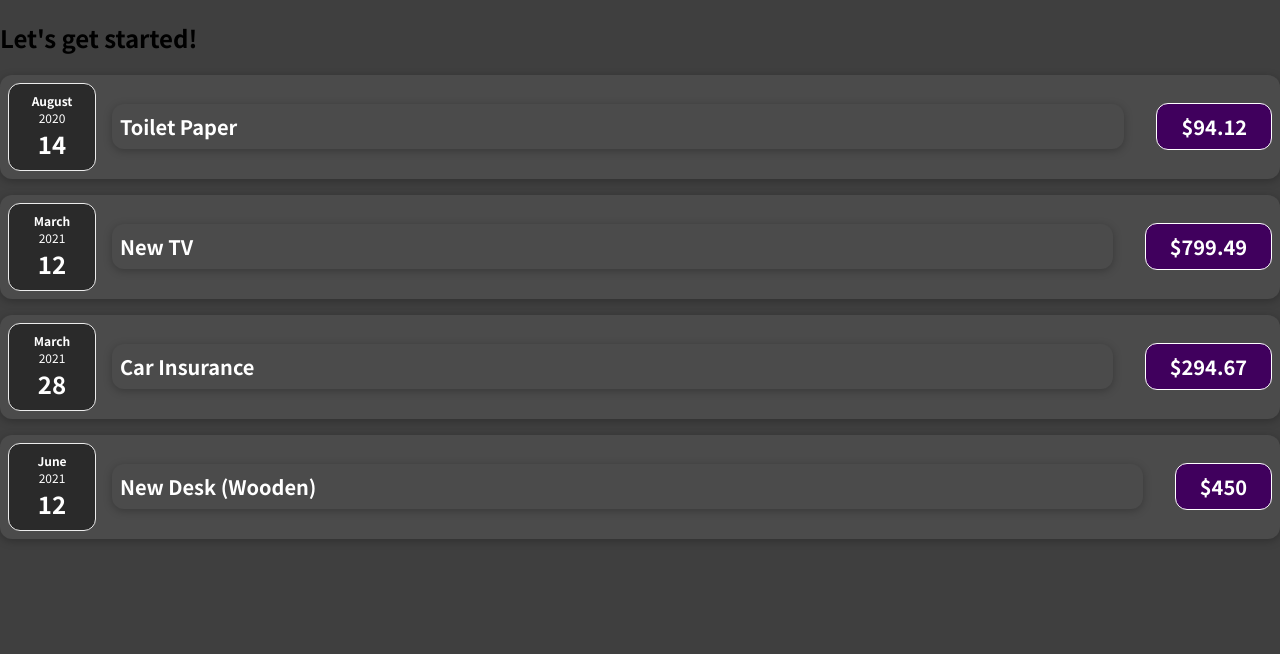
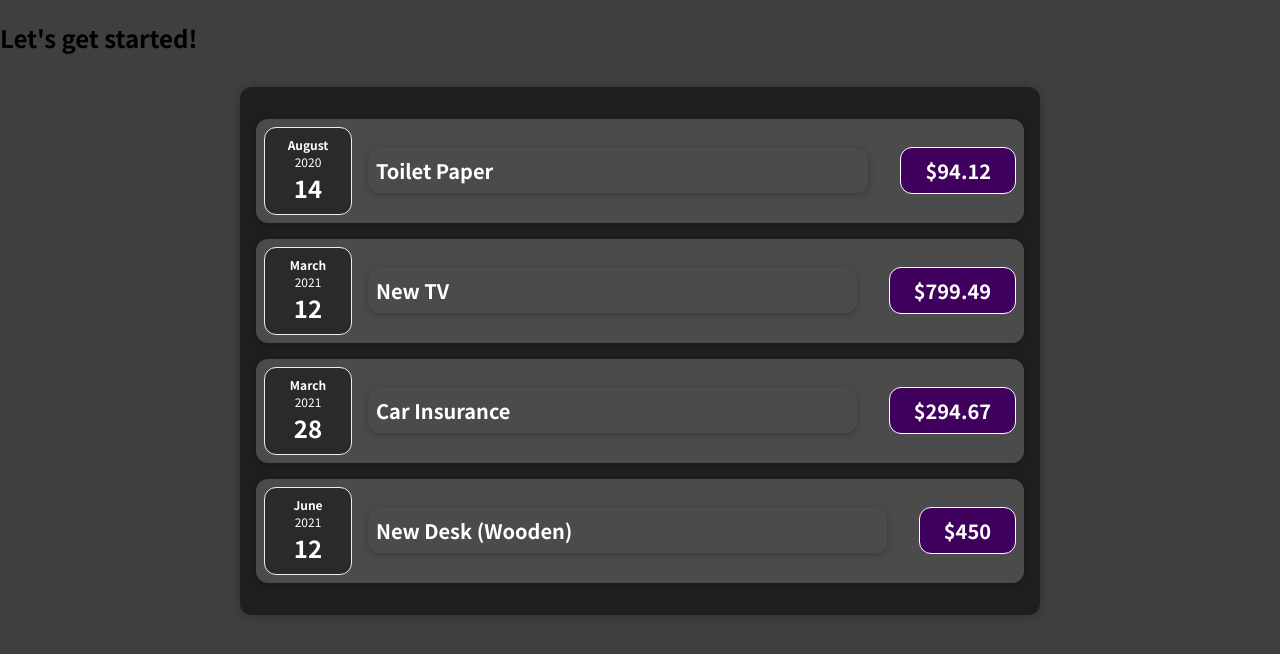
Before and after one commit to Kotaro666-dev/react_practice, a JavaScript app in the folder react-complete-guide/: page / in a window 1280 px wide. Shown: the top 654 px of the page. Built offline with nearby package versions, Linux system fonts and the light colour scheme.

Commit message:
Update: Add expenses file

```diff
--- a/react-complete-guide/src/App.js
+++ b/react-complete-guide/src/App.js
@@ -1,5 +1,4 @@
-import ExpenseItem from "./components/ExpenseItem";
-
+import Expenses from "./components/Expenses";
 
 function App() {
 	const expenses = [
@@ -28,10 +27,7 @@
 	return (
 		<div>
 			<h2>Let's get started!</h2>
-			<ExpenseItem title={expenses[0].title} amount={expenses[0].amount} date={expenses[0].date}></ExpenseItem>
-			<ExpenseItem title={expenses[1].title} amount={expenses[1].amount} date={expenses[1].date}></ExpenseItem>
-			<ExpenseItem title={expenses[2].title} amount={expenses[2].amount} date={expenses[2].date}></ExpenseItem>
-			<ExpenseItem title={expenses[3].title} amount={expenses[3].amount} date={expenses[3].date}></ExpenseItem>
+      <Expenses items={expenses}/>
 		</div>
 	);
 }
--- /dev/null
+++ b/react-complete-guide/src/components/Expenses.css
@@ -0,0 +1,9 @@
+.expenses {
+    padding: 1rem;
+    background-color: rgb(31, 31, 31);
+    margin: 2rem auto;
+    width: 50rem;
+    max-width: 95%;
+    border-radius: 12px;
+    box-shadow: 0 1px 8px rgba(0, 0, 0, 0.25);
+  }
--- /dev/null
+++ b/react-complete-guide/src/components/Expenses.js
@@ -0,0 +1,15 @@
+import ExpenseItem from "./ExpenseItem";
+import './Expenses.css'
+
+function Expenses(props) {
+	return (
+		<div className="expenses">
+			<ExpenseItem title={props.items[0].title} amount={props.items[0].amount} date={props.items[0].date}></ExpenseItem>
+			<ExpenseItem title={props.items[1].title} amount={props.items[1].amount} date={props.items[1].date}></ExpenseItem>
+			<ExpenseItem title={props.items[2].title} amount={props.items[2].amount} date={props.items[2].date}></ExpenseItem>
+			<ExpenseItem title={props.items[3].title} amount={props.items[3].amount} date={props.items[3].date}></ExpenseItem>
+		</div>
+	);
+}
+
+export default Expenses;
```
